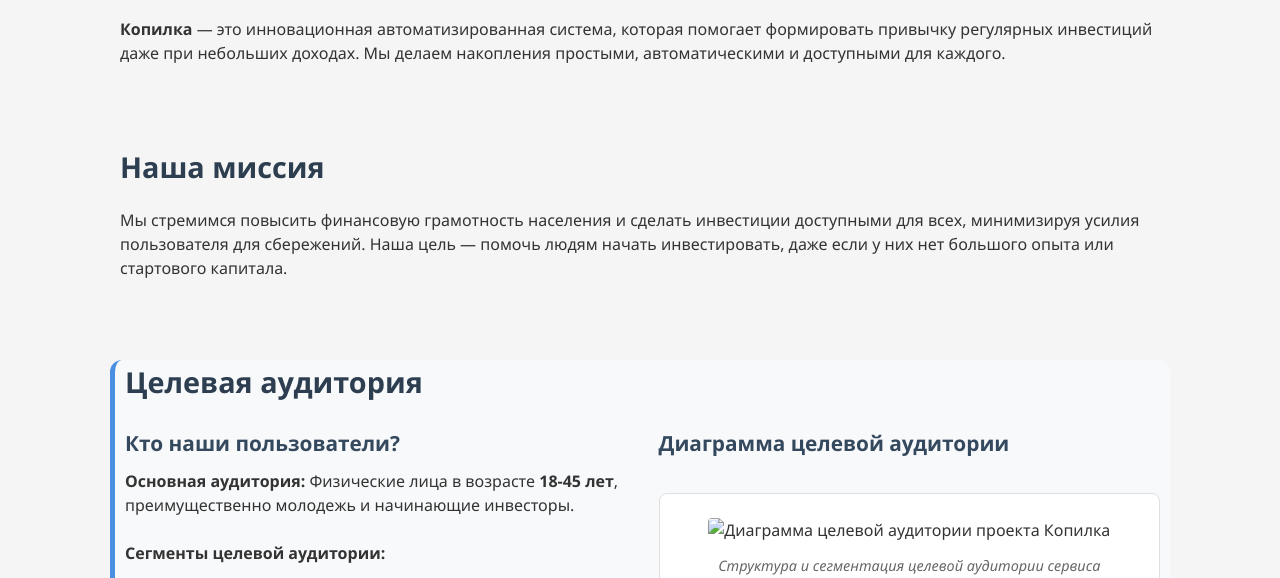
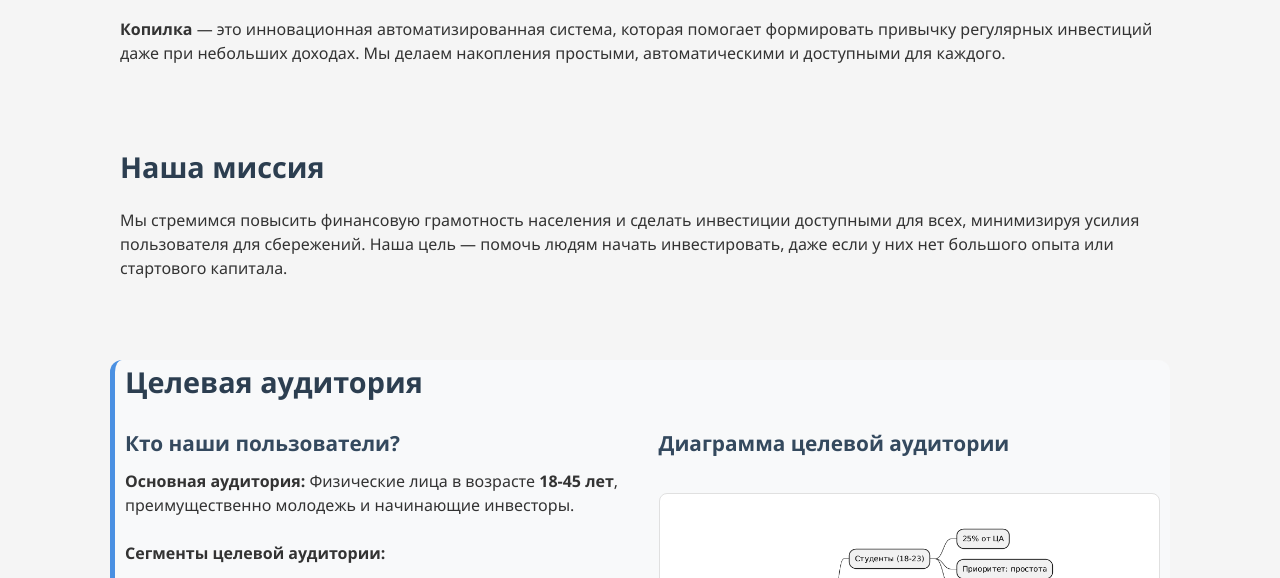
Before and after one commit to egorzam21/kopilkaon, a plain HTML site: page about.html in a window 1280 px wide. Shown: the part 190-768 px from the top of the page. Drawn offline with Linux system fonts and the light colour scheme.

Commit message:
Update about.html

```diff
--- a/about.html
+++ b/about.html
@@ -105,7 +105,7 @@
         <div class="audience-diagram">
           <h3>Диаграмма целевой аудитории</h3>
           <div class="diagram-container">
-            <img src="img/Диаграмма_целевой_аудитории_Замула.png" alt="Диаграмма целевой аудитории проекта Копилка">
+            <img src="Диаграмма_целевой_аудитории_Замула.png" alt="Диаграмма целевой аудитории проекта Копилка">
             <p class="diagram-caption"><em>Структура и сегментация целевой аудитории сервиса "Копилка"</em></p>
           </div>
 
```
